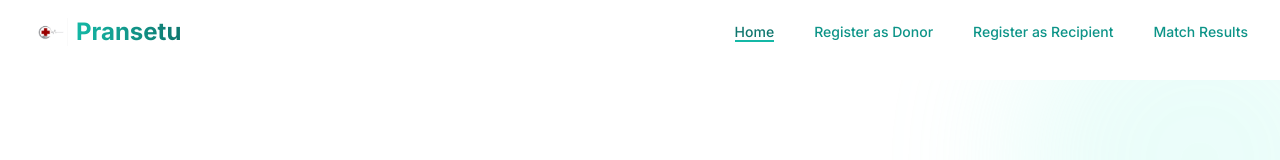
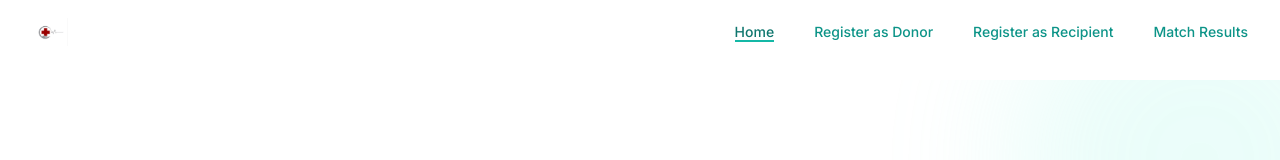
Before and after one commit to Vanshikanimwal/pransetu-frontend, a React (Vite) app: page / in a window 1280 px wide. Shown: the top 160 px of the page. Built offline with nearby package versions, Linux system fonts and the light colour scheme.

Commit message:
Update Logo.tsx

```diff
--- a/src/components/Logo.tsx
+++ b/src/components/Logo.tsx
@@ -27,7 +27,7 @@ const Logo = ({ size = "md" }: LogoProps) => {
         width={logoSizes[size]}
         height={logoSizes[size]}
       />
-      <span className="font-bold bg-gradient-to-r from-teal-500 to-teal-700 bg-clip-text text-transparent">
+      <span className="font-bold text-white">
         Pransetu
       </span>
     </div>
```
